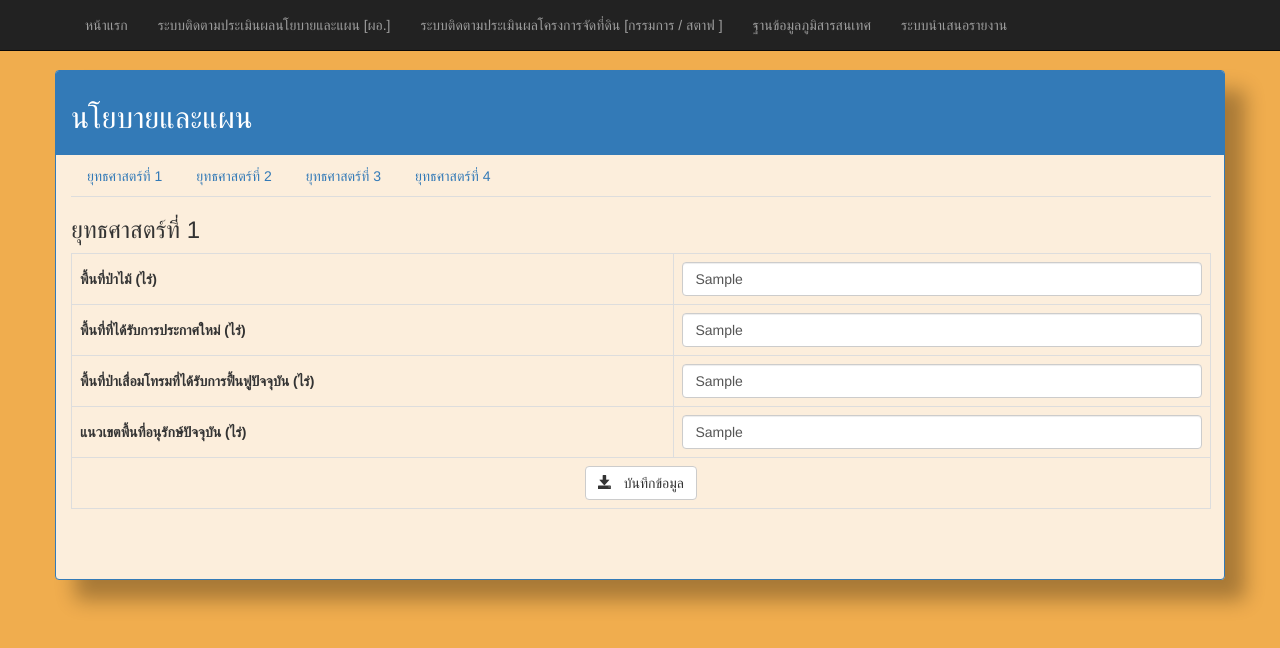
After one commit to numairunumao/project1, a PHP site: page /policyreportbackend.php in a window 1280 px wide. The commit adds this page. Shown: the top 648 px of the page. Run offline with PHP 8.4, Linux system fonts and the light colour scheme; tables that the repository leaves empty or names only in its code hold one stand-in row (values such as "Sample post").

Commit message:
backend policy report

```diff
--- /dev/null
+++ b/policyreportbackend.php
@@ -0,0 +1,323 @@
+<!DOCTYPE html>
+<html lang="en">
+
+<head>
+
+    <meta charset="utf-8">
+    <meta http-equiv="X-UA-Compatible" content="IE=edge">
+    <meta name="viewport" content="width=device-width, initial-scale=1">
+    <meta name="description" content="">
+    <meta name="author" content="">
+
+    <title>ติดตามประเมินผลโครงการสำคัญ</title>
+
+    <!-- Bootstrap Core CSS -->
+    <link href="css/bootstrap.min.css" rel="stylesheet">
+
+    <!-- Custom CSS -->
+    <link href="css/portfolio-item.css" rel="stylesheet">
+    <script src="https://oss.maxcdn.com/libs/html5shiv/3.7.0/html5shiv.js"></script>
+    <script src="https://oss.maxcdn.com/libs/respond.js/1.4.2/respond.min.js"></script>
+    <link href="css/page.css" rel="stylesheet">
+    <![endif]-->
+
+</head>
+
+<body>
+
+
+<!-- Navigation -->
+<nav class="navbar navbar-inverse navbar-fixed-top" role="navigation">
+    <div class="container">
+        <?php include("menu2.php"); ?>
+    </div>
+</nav>
+<?php
+
+include_once 'dbconfig.php';
+$sql = "SELECT * FROM strategy1 WHERE id = '1' ";
+$query = mysqli_query($mysqli, $sql);
+$result = mysqli_fetch_array($query, MYSQLI_ASSOC)
+?>
+
+<?php
+
+include_once 'dbconfig.php';
+$sql = "SELECT * FROM strategy2 WHERE id = '1' ";
+$query = mysqli_query($mysqli, $sql);
+$result2 = mysqli_fetch_array($query, MYSQLI_ASSOC)
+?>
+
+<?php
+
+include_once 'dbconfig.php';
+$sql = "SELECT * FROM strategy3 WHERE id = '1' ";
+$query = mysqli_query($mysqli, $sql);
+$result3 = mysqli_fetch_array($query, MYSQLI_ASSOC)
+?>
+
+<?php
+
+include_once 'dbconfig.php';
+$sql = "SELECT * FROM strategy4 WHERE id = '1' ";
+$query = mysqli_query($mysqli, $sql);
+$result4 = mysqli_fetch_array($query, MYSQLI_ASSOC)
+?>
+
+
+
+<div class="container">
+
+    <div class="row centered-form">
+        <div class="panel panel-primary">
+
+
+            <div class="panel-heading">
+                <h1 class="h2"> นโยบายและแผน</h1>
+            </div>
+
+
+            <div class="container">
+
+
+                <ul class="nav nav-tabs">
+                    <li><a data-toggle="tab" href="#menu1">ยุทธศาสตร์ที่ 1</a></li>
+                    <li><a data-toggle="tab" href="#menu2">ยุทธศาสตร์ที่ 2</a></li>
+                    <li><a data-toggle="tab" href="#menu3">ยุทธศาสตร์ที่ 3</a></li>
+                    <li><a data-toggle="tab" href="#menu4">ยุทธศาสตร์ที่ 4</a></li>
+                </ul>
+
+
+                <div class="tab-content">
+                    <div id="menu1" class="tab-pane fade in active">
+                        <h3>ยุทธศาสตร์ที่ 1</h3>
+
+                        <form method="post" action="insertstrategy.php" enctype="multipart/form-data"
+                              class="form-horizontal">
+
+                            <table class="table table-bordered table-responsive">
+
+                                <tr>
+                                    <td><label class="control-label">พื้นที่ป่าไม้ (ไร่)</label></td>
+                                    <td><input class="form-control" type="text" name="s11"
+                                               value="<?php echo $result["s11"]; ?>"/></td>
+                                </tr>
+
+                                <tr>
+                                    <td><label class="control-label">พื้นที่ที่ได้รับการประกาศใหม่ (ไร่)</label></td>
+                                    <td><input class="form-control" type="text" name="s12"
+                                               value="<?php echo $result["s12"]; ?>"/></td>
+                                </tr>
+
+                                <tr>
+                                    <td><label class="control-label">พื้นที่ป่าเสื่อมโทรมที่ได้รับการฟื้นฟูปัจจุบัน
+                                            (ไร่) </label></td>
+                                    <td><input class="form-control" type="text" name="s13"
+                                               value="<?php echo $result["s13"]; ?>"/></td>
+                                </tr>
+
+                                <tr>
+                                    <td><label class="control-label">แนวเขตพื้นที่อนุรักษ์ปัจจุบัน (ไร่)</label></td>
+                                    <td><input class="form-control" type="text" name="s14"
+                                               value="<?php echo $result["s14"]; ?>"/></td>
+                                </tr>
+
+                                <tr>
+                                    <td align="center" colspan="2">
+                                        <button type="submit" name="btnsave1" class="btn btn-default">
+                                            <span class="glyphicon glyphicon-save"></span> &nbsp; บันทึกข้อมูล
+                                        </button>
+                                    </td>
+                                </tr>
+
+                            </table>
+                        </form>
+                    </div>
+
+                    <!--                    ____________________________________________________________________________________________-->
+
+
+                    <div id="menu2" class="tab-pane fade">
+                        <h3>ยุทธศาสตร์ที่ 2</h3>
+                        <form method="post" action="insertstrategy.php" enctype="multipart/form-data"
+                              class="form-horizontal">
+
+                            <table class="table table-bordered table-responsive">
+
+                                <tr>
+                                    <td><label class="control-label">จำนวนที่ดินที่ใช้อย่างเหมาะสม</label></td>
+                                    <td><input class="form-control" type="text" name="s21"
+                                               value="<?php echo $result2["s21"]; ?>"/></td>
+                                </tr>
+
+                                <tr>
+                                    <td><label class="control-label">จำนวนที่ดินที่นำมาใช้ประโยชน์</label></td>
+                                    <td><input class="form-control" type="text" name="s22"
+                                               value="<?php echo $result2["s22"]; ?>"/></td>
+                                </tr>
+
+                                <tr>
+                                    <td><label class="control-label">จำนวนที่ดินที่ได้รับการฟื้นฟู</label></td>
+                                    <td><input class="form-control" type="text" name="s23"
+                                               value="<?php echo $result2["s23"]; ?>"/></td>
+                                </tr>
+
+                                <tr>
+                                    <td align="center" colspan="2">
+                                        <button type="submit" name="btnsave2" class="btn btn-default">
+                                            <span class="glyphicon glyphicon-save"></span> &nbsp; บันทึกข้อมูล
+                                        </button>
+                                    </td>
+                                </tr>
+
+                            </table>
+                        </form>
+                    </div>
+
+
+                    <!--                    ______________________ ______________________ ______________________ ______________________ ______________________-->
+
+
+
+
+
+
+
+
+
+                    <div id="menu3" class="tab-pane fade">
+                        <h3>ยุทธศาสตร์ที่ 3</h3>
+                        <form method="post" action="insertstrategy.php" enctype="multipart/form-data"
+                              class="form-horizontal">
+
+                            <table class="table table-bordered table-responsive">
+
+                                <tr>
+                                    <td><label class="control-label"> จำนวนผู้ยากไร้ที่ไม่มีที่ดินทำกินลดลง </label></td>
+                                    <td><input class="form-control" type="text" name="s31"
+                                               value="<?php echo $result3["s31"]; ?>"/></td>
+                                </tr>
+
+                                <tr>
+                                    <td><label class="control-label"> มีการเข้าถึงการครอบครองที่ดินอย่างทั่วถึงเป็นธรรมมากขึ้น </label></td>
+                                    <td><input class="form-control" type="text" name="s32"
+                                               value="<?php echo $result3["s32"]; ?>"/></td>
+                                </tr>
+
+                                <tr>
+                                    <td><label class="control-label"> การบุกรุกที่ดินของรัฐลดลง </label></td>
+                                    <td><input class="form-control" type="text" name="s33"
+                                               value="<?php echo $result3["s33"]; ?>"/></td>
+                                </tr>
+
+
+                                <tr>
+                                    <td align="center" colspan="2">
+                                        <button type="submit" name="btnsave3" class="btn btn-default">
+                                            <span class="glyphicon glyphicon-save"></span> &nbsp; บันทึกข้อมูล
+                                        </button>
+                                    </td>
+                                </tr>
+
+                            </table>
+                        </form>
+                    </div>
+
+
+                    <div id="menu4" class="tab-pane fade">
+                        <h3>ยุทธศาสตร์ที่ 4</h3>
+                        <form method="post" action="insertstrategy.php" enctype="multipart/form-data"
+                              class="form-horizontal">
+
+                            <table class="table table-bordered table-responsive">
+
+                                <tr>
+                                    <td><label class="control-label"> มีองค์กรในการขับเคลื่อนและบูรณาการนโยบายด้านการบริหารจัดการที่ดินและทรัพยากรดิน </label></td>
+                                    <td><input class="form-control" type="text" name="s41"
+                                               value="<?php echo $result4["s41"]; ?>"/></td>
+                                </tr>
+
+                                <tr>
+                                    <td><label class="control-label"> มีระบบฐานข้อมูลที่สนับสนุนการบริหารจัดการที่ดินและทรัพยากรดินอย่างมีประสิทธิภาพ </label></td>
+                                    <td><input class="form-control" type="text" name="s42"
+                                               value="<?php echo $result4["s42"]; ?>"/></td>
+                                </tr>
+
+                                <tr>
+                                    <td><label class="control-label"> กฎหมายได้รับการพัฒนาและแก้ไขปรับปรุงให้สนับสนุนการบริหารจัดการที่ดินและทรัพยากรดินอย่างมีประภาพ </label></td>
+                                    <td><input class="form-control" type="text" name="s43"
+                                               value="<?php echo $result4["s43"]; ?>"/></td>
+                                </tr>
+
+                                <tr>
+                                    <td><label class="control-label"> มีการพัฒนาองค์ความรู้ด้านการบริหารจัดการที่ดินและทรัพยากรดิน </label></td>
+                                    <td><input class="form-control" type="text" name="s44"
+                                               value="<?php echo $result4["s44"]; ?>"/></td>
+                                </tr>
+
+
+                                <tr>
+                                    <td align="center" colspan="2">
+                                        <button type="submit" name="btnsave4" class="btn btn-default">
+                                            <span class="glyphicon glyphicon-save"></span> &nbsp; บันทึกข้อมูล
+                                        </button>
+                                    </td>
+                                </tr>
+
+                            </table>
+                        </form>
+                    </div>
+                </div>
+            </div>
+
+
+            <?php
+            if (isset($errMSG)) {
+                ?>
+                <div class="alert alert-danger">
+                    <span class="glyphicon glyphicon-info-sign"></span> <strong><?php echo $errMSG; ?></strong>
+                </div>
+                <?php
+            } else if (isset($successMSG)) {
+                ?>
+                <div class="alert alert-success">
+                    <strong><span class="glyphicon glyphicon-info-sign"></span> <?php echo $successMSG; ?></strong>
+                </div>
+                <?php
+            }
+            ?>
+            <div class="panel-body">
+                <form method="post" action="insert.php" enctype="multipart/form-data" class="form-horizontal">
+
+                    <table class="table table-bordered table-responsive">
+
+
+                    </table>
+
+                </form>
+            </div>
+        </div>
+    </div>
+
+
+</div>
+
+
+<!-- Latest compiled and minified JavaScript -->
+<script src="bootstrap/js/bootstrap.min.js"></script>
+
+
+<!-- Footer -->
+<?php //include("footer.php"); ?>
+
+<!-- /.container -->
+
+<!-- jQuery -->
+<script src="js/jquery.js"></script>
+
+<!-- Bootstrap Core JavaScript -->
+<script src="js/bootstrap.min.js"></script>
+
+</body>
+
+</html>
```
Also changed, not shown: insertstrategy.php (+95 -2 lines), policyreport.php (+0 -144 lines).
